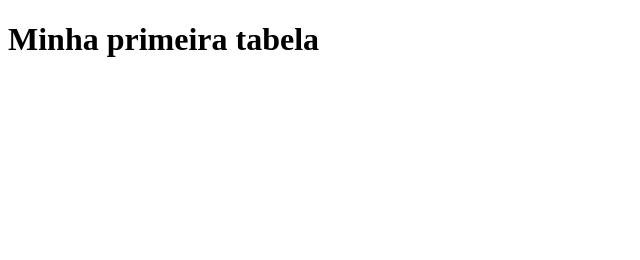
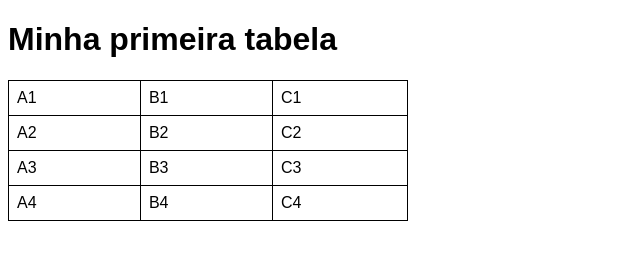
Before and after one commit to AlvsMatheus/html-css, a plain HTML site: page exercícios/ex023/tabela.html in a window 1280 px wide. Shown: the whole page, without its empty margins (0-640 px from the left). Drawn offline with Linux system fonts and the light colour scheme.

Commit message:
criei a tabela 001

```diff
--- a/exercícios/ex023/tabela.html
+++ b/exercícios/ex023/tabela.html
@@ -4,29 +4,45 @@
     <meta charset="UTF-8">
     <meta name="viewport" content="width=device-width, initial-scale=1.0">
     <title>Tabelas</title>
+    <style>
+        body{
+            font-family: Arial, Helvetica, sans-serif;
+        }
+
+        table {
+            width: 400px;
+            border-collapse: collapse;
+        }
+
+        td {
+            border: 1px solid black;
+            padding:8px;
+            border-collapse: collapse;
+        }
+    </style>
 </head>
 <body>
     <h1>Minha primeira tabela</h1>
     <table>
         <tr>
-            <td></td>
-            <td></td>
-            <td></td>
+            <td>A1</td>
+            <td>B1</td>
+            <td>C1</td>
         </tr>
         <tr>
-            <td></td>
-            <td></td>
-            <td></td>
+            <td>A2</td>
+            <td>B2</td>
+            <td>C2</td>
         </tr>
         <tr>
-            <td></td>
-            <td></td>
-            <td></td>
+            <td>A3</td>
+            <td>B3</td>
+            <td>C3</td>
         </tr>
         <tr>
-            <td></td>
-            <td></td>
-            <td></td>
+            <td>A4</td>
+            <td>B4</td>
+            <td>C4</td>
         </tr>
 
     </table>
```
